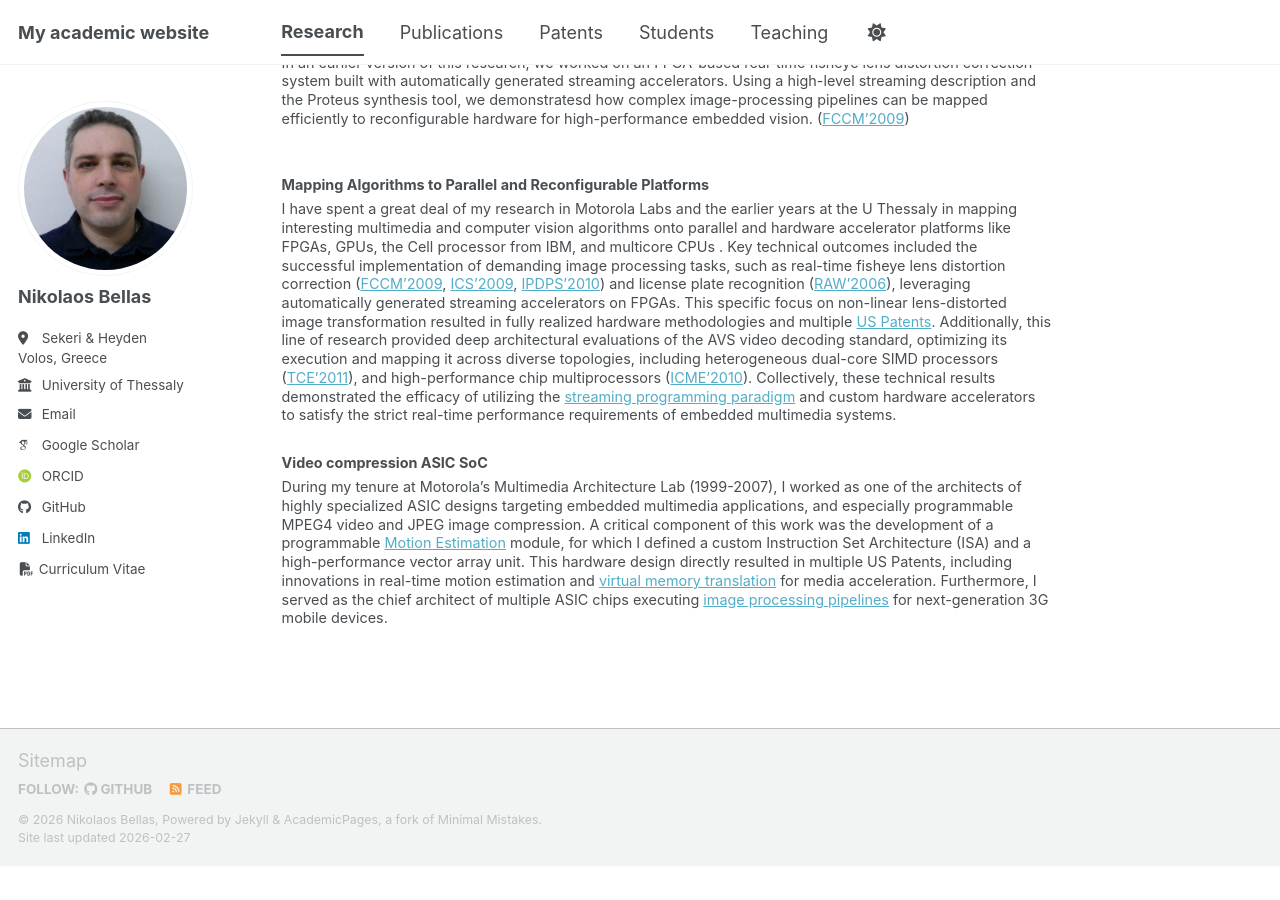
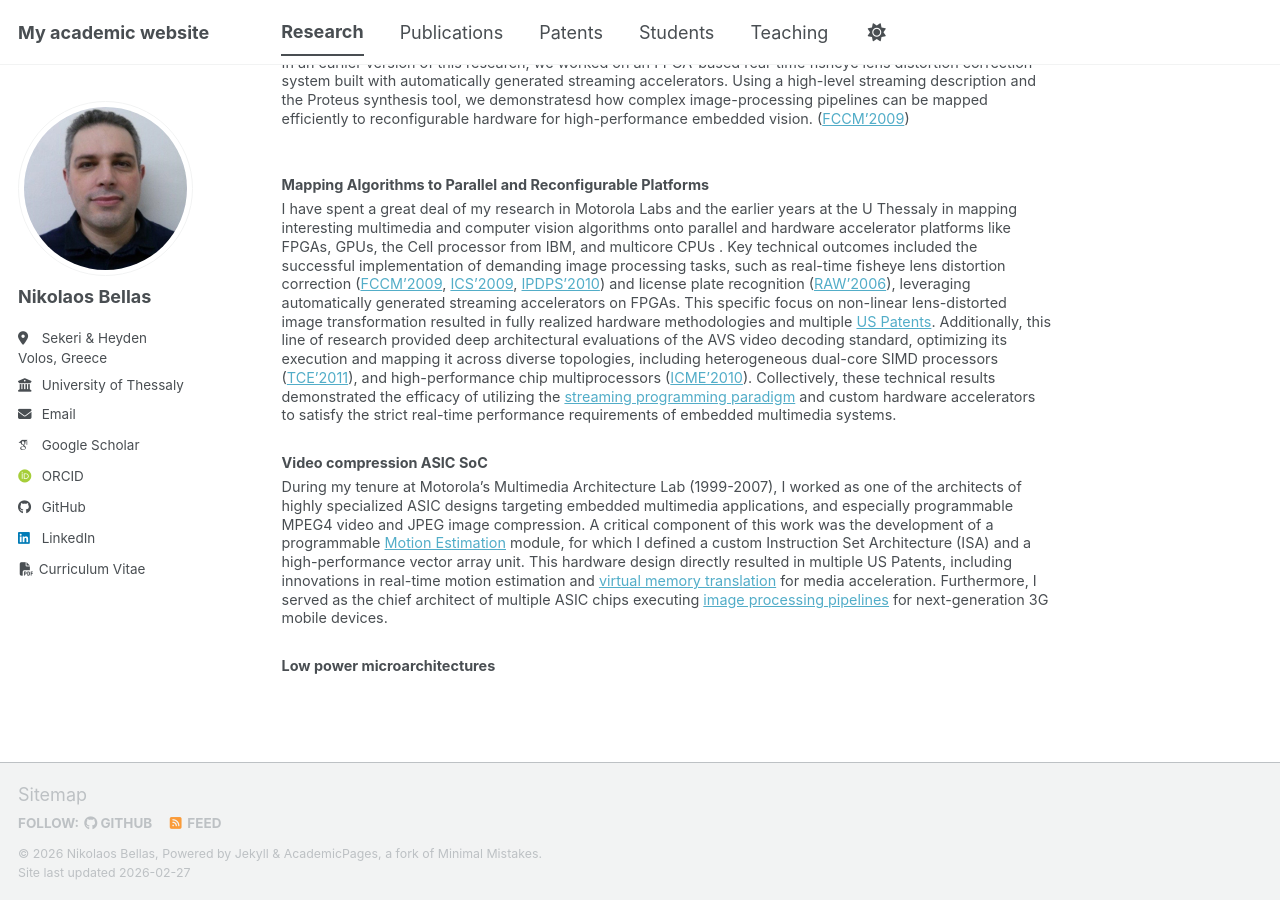
Before and after one commit to nbellas/nbellas.github.io, a Jekyll site: the page built from _pages/research.md, in a window 1280 px wide and 900 px high, scrolled down 3948 px. Built offline with Jekyll 4.4.1, drawn with Linux system fonts in a browser that asks for light colours; some web fonts are replaced; a script bundle is joined from its source files by our own code; library files that are not in the unit come from our copies; before the commit the page ends 4814 px from its top, so only the background shows below that.

Commit message:
Update research.md

```diff
--- a/_pages/research.md
+++ b/_pages/research.md
@@ -91,5 +91,6 @@ I have spent a great deal of my research in Motorola Labs and the earlier years
 
 During my tenure at Motorola's Multimedia Architecture Lab (1999-2007), I worked as one of the architects of highly specialized ASIC designs targeting embedded multimedia applications, and especially programmable MPEG4 video and JPEG image compression. A critical component of this work was the development of a programmable [Motion Estimation](https://patents.google.com/patent/US6868123/) module, for which I defined a custom Instruction Set Architecture (ISA) and a high-performance vector array unit. This hardware design directly resulted in multiple US Patents, including innovations in real-time motion estimation and [virtual memory translation](https://patents.google.com/patent/US7073041/) for media acceleration. Furthermore, I served as the chief architect of multiple ASIC chips executing [image processing pipelines](https://patents.google.com/patent/US7683948B2/) for next-generation 3G mobile devices.
 
+<h3>Low power microarchitectures</h3>
 
 </div>
```
